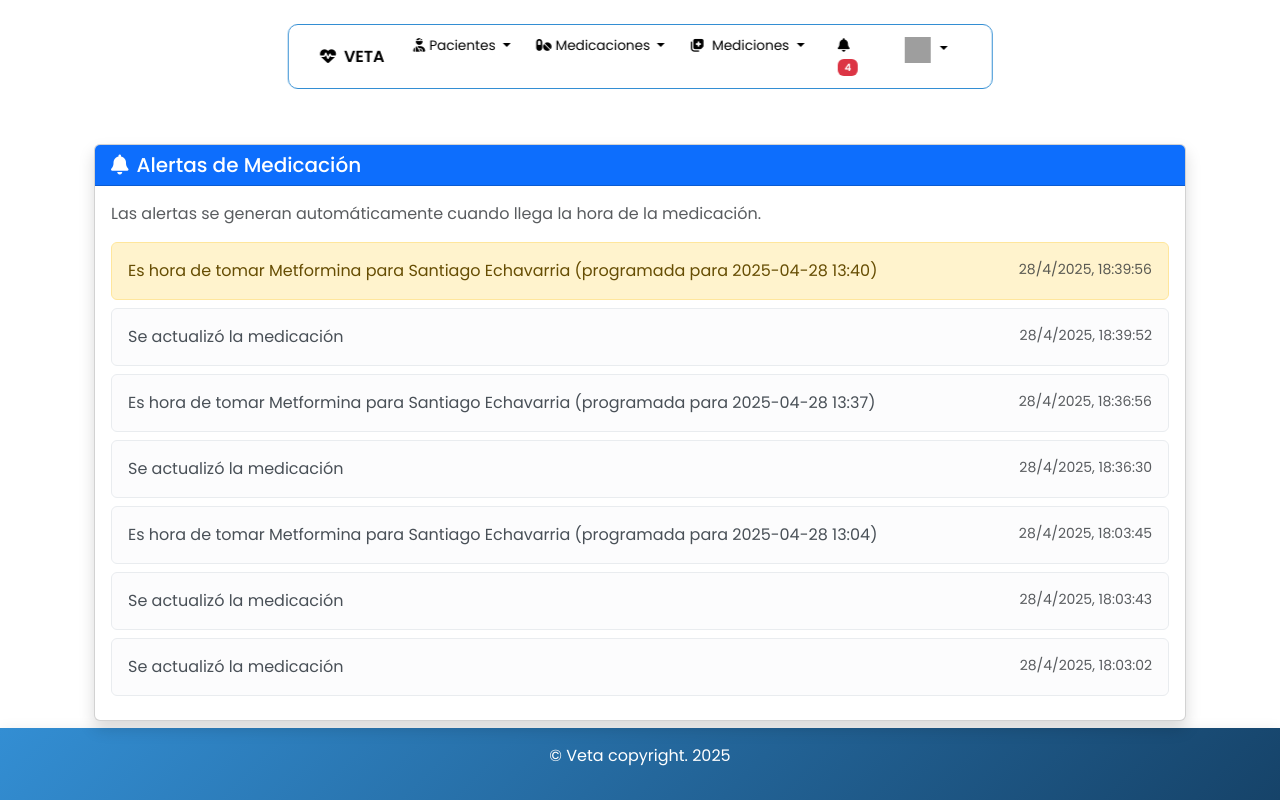
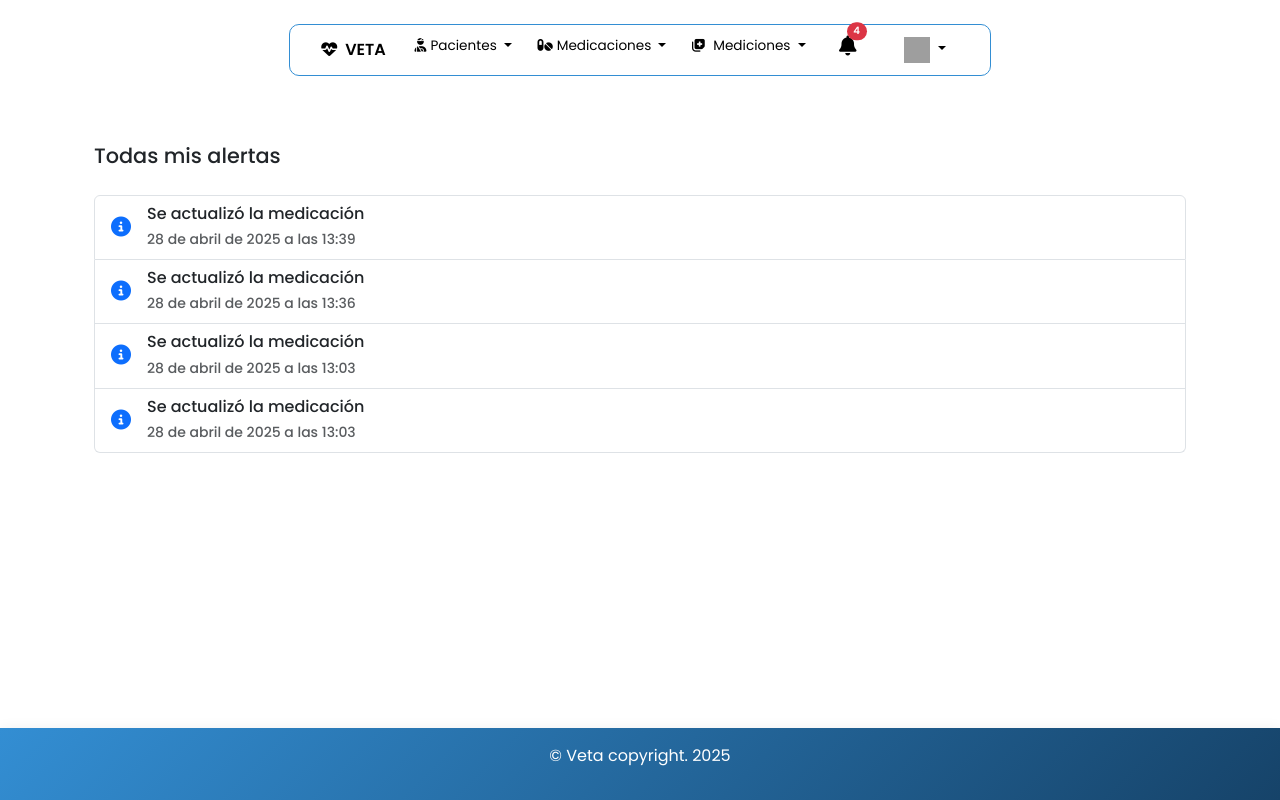
Before and after one commit to SantiagoEchavarria/Veta, a Django app: page /alertas/ in a window 1280 px wide. Run offline with Django 5.2, Linux system fonts and the light colour scheme; a user stored in the database is signed in; data comes from the database, SQL or seed files in the repository; both versions use the stored data as it was after the commit; grey boxes are pictures that could not be loaded.

Commit message:
Solucion de errores en alertas

```diff
--- /dev/null
+++ b/alertas/context_processors.py
@@ -0,0 +1,10 @@
+from .models import Alerta
+
+def alertas_globales(request):
+    if request.user.is_authenticated:
+        return {
+            'alertas_globales': Alerta.objects.filter(
+                usuario=request.user
+            ).order_by('-created_at')[:5]
+        }
+    return {'alertas_globales': []}
--- a/alertas/models.py
+++ b/alertas/models.py
@@ -2,6 +2,12 @@ from django.conf import settings
 from django.db import models
 
 class Alerta(models.Model):
+    TIPO_CHOICES = [
+        ('info', 'Información'),
+        ('warning', 'Advertencia'),
+        ('error', 'Error'),
+    ]
+
     usuario = models.ForeignKey(
         settings.AUTH_USER_MODEL,
         on_delete=models.CASCADE,
@@ -9,10 +15,11 @@ class Alerta(models.Model):
         blank=True
     )
     mensaje = models.TextField()
-    created_at = models.DateTimeField(auto_now_add=True)  # Solo necesitas este campo
+    tipo = models.CharField(max_length=10, choices=TIPO_CHOICES, default='info')
+    created_at = models.DateTimeField(auto_now_add=True)
 
     class Meta:
-        ordering = ['-created_at']  # Orden por defecto
+        ordering = ['-created_at']
 
     def __str__(self):
-        return f"Alerta para {self.usuario}: {self.mensaje} ({self.created_at.strftime('%H:%M %d/%m/%Y')})"
+        return f"{self.get_tipo_display()}: {self.mensaje}"
--- a/alertas/templates/alertas/alertas.html
+++ b/alertas/templates/alertas/alertas.html
@@ -2,30 +2,29 @@
 
 {% block content %}
 <div class="container mt-4">
-    <div class="card shadow">
-        <div class="card-header bg-primary text-white">
-            <h5 class="mb-0">
-                <i class="fas fa-bell me-2"></i>Alertas de Medicación
-            </h5>
-        </div>
-        <div class="card-body">
-            <p class="text-muted">Las alertas se generan automáticamente cuando llega la hora de la medicación.</p>
-
-            <div class="alertas-container" style="max-height: 500px; overflow-y: auto;">
-                {% for alerta in alertas %}
-                    <div class="alert alert-{% if forloop.first %}warning{% else %}light{% endif %} mb-2">
-                        <div class="d-flex justify-content-between">
-                            <span>{{ alerta.mensaje }}</span>
-                            <small class="text-muted">{{ alerta.created_at|date:"H:i d/m/Y" }}</small>
-                        </div>
-                    </div>
-                {% empty %}
-                    <div class="alert alert-info">
-                        No hay alertas pendientes.
-                    </div>
-                {% endfor %}
+    <h2>Todas mis alertas</h2>
+    <div class="list-group">
+        {% for alerta in alertas %}
+        <a href="#" class="list-group-item list-group-item-action">
+            <div class="d-flex align-items-center">
+                <div class="me-3">
+                    {% if alerta.tipo == 'error' %}
+                        <i class="fas fa-exclamation-circle text-danger fa-lg"></i>
+                    {% elif alerta.tipo == 'warning' %}
+                        <i class="fas fa-exclamation-triangle text-warning fa-lg"></i>
+                    {% else %}
+                        <i class="fas fa-info-circle text-primary fa-lg"></i>
+                    {% endif %}
+                </div>
+                <div>
+                    <h6 class="mb-1">{{ alerta.mensaje }}</h6>
+                    <small class="text-muted">{{ alerta.created_at|date:"DATETIME_FORMAT" }}</small>
+                </div>
             </div>
-        </div>
+        </a>
+        {% empty %}
+        <div class="alert alert-info">No tienes alertas</div>
+        {% endfor %}
     </div>
 </div>
 
--- a/alertas/views.py
+++ b/alertas/views.py
@@ -1,10 +1,15 @@
 from django.http import JsonResponse
-from django.shortcuts import render
+from django.shortcuts import render, get_object_or_404
 from .models import Alerta
+from pacientes.models import Paciente
 
 def vista_alertas(request):
     alertas = Alerta.objects.filter(usuario=request.user).order_by('-created_at')
-    return render(request, "alertas/alertas.html", {"alertas": alertas})
+    return render(request, "alertas/alertas.html", {
+        "alertas": alertas,
+        "show_all": True,
+        "alertas_globales": alertas[:5]  # Para mantener consistencia con el dropdown
+    })
 
 def api_alertas(request):
     alertas = list(Alerta.objects.values())  # Convierte QuerySet a lista de diccionarios
--- a/usuarios/templates/usuarios/components/auth_components/notificaciones.html
+++ b/usuarios/templates/usuarios/components/auth_components/notificaciones.html
@@ -1,17 +1,21 @@
-<a class="nav-link" href="#" role="button" data-bs-toggle="dropdown">
-    <i class="fas fa-bell notification-bell"></i>
-    {% if alertas %}
-        <span class="badge bg-danger badge-notification">{{ alertas|length }}</span>
+<a class="nav-link position-relative" href="#" role="button" data-bs-toggle="dropdown" aria-expanded="false">
+    <i class="fas fa-bell fs-5"></i>
+    {% if alertas_globales %}
+        <span class="position-absolute top-0 start-100 translate-middle badge rounded-pill bg-danger">
+            {{ alertas_globales|length }}
+            <span class="visually-hidden">notificaciones sin leer</span>
+        </span>
     {% endif %}
 </a>
-<ul class="dropdown-menu dropdown-menu-end">
-    <li><h6 class="dropdown-header">Notificaciones Recientes</h6></li>
+<ul class="dropdown-menu dropdown-menu-end" style="min-width: 300px; max-height: 400px; overflow-y: auto;">
+    <li><h6 class="dropdown-header fw-bold">Notificaciones Recientes</h6></li>
 
-    {% if alertas %}
-        {% for alerta in alertas %}
+    {% if alertas_globales %}
+        {% for alerta in alertas_globales %}
             <li>
-                <a class="dropdown-item d-flex align-items-center" href="#">
-                    <div class="me-2">
+                <a class="dropdown-item py-2" href="#">
+                    <div class="d-flex align-items-start">
+                        <div class="me-2 mt-1">
                             {% if alerta.tipo == 'error' %}
                                 <i class="fas fa-exclamation-circle text-danger"></i>
                             {% elif alerta.tipo == 'warning' %}
@@ -20,14 +24,28 @@
                                 <i class="fas fa-info-circle text-primary"></i>
                             {% endif %}
                         </div>
-                    <span>{{ alerta.mensaje }}</span>
+                        <div class="flex-grow-1">
+                            <div class="d-flex justify-content-between">
+                                <span class="fw-medium">{{ alerta.mensaje }}</span>
+                                <small class="text-muted ms-2">{{ alerta.created_at|timesince }}</small>
+                            </div>
+                            <small class="text-muted d-block">{{ alerta.created_at|date:"d M Y H:i" }}</small>
+                        </div>
+                    </div>
                 </a>
             </li>
-            <li><hr class="dropdown-divider"></li>
+            {% if not forloop.last %}
+                <li><hr class="dropdown-divider my-1"></li>
+            {% endif %}
         {% endfor %}
     {% else %}
-        <li><p class="dropdown-item text-muted text-center">No hay notificaciones</p></li>
+        <li><p class="dropdown-item text-muted text-center py-2">No hay notificaciones nuevas</p></li>
     {% endif %}
 
-    <li><a class="dropdown-item text-center text-primary" href="/alertas">Ver todas</a></li>
+    <li><hr class="dropdown-divider my-1"></li>
+    <li>
+        <a class="dropdown-item text-center text-primary fw-medium py-2" href="{% url 'vista_alertas' %}">
+            <i class="fas fa-list me-1"></i> Ver todas las notificaciones
+        </a>
+    </li>
 </ul>
--- a/veta/settings.py
+++ b/veta/settings.py
@@ -79,6 +79,7 @@ TEMPLATES = [
                 'django.template.context_processors.request',
                 'django.contrib.auth.context_processors.auth',
                 'django.contrib.messages.context_processors.messages',
+                'alertas.context_processors.alertas_globales',
             ],
         },
     },
```
Also changed, not shown: alertas/migrations/0006_alerta_tipo.py (added), db.sqlite3. Lines whose indentation alone changed are shown as unchanged.
